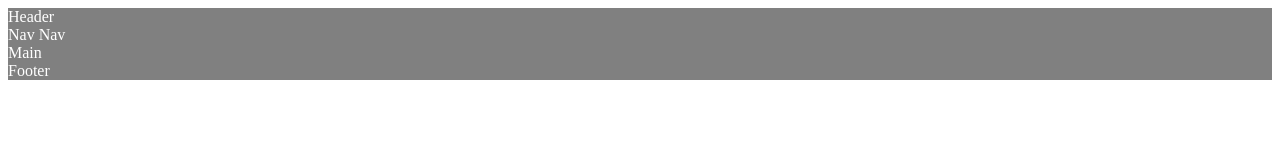
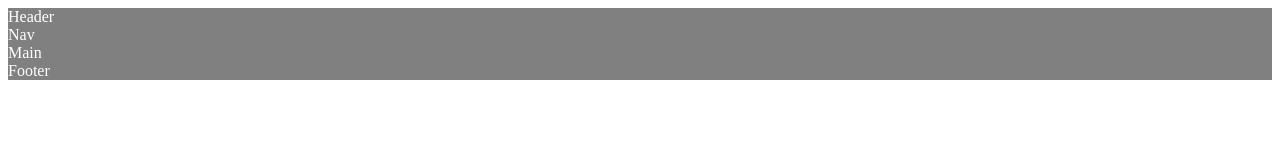
Before and after one commit to haykpash/uclaXProject2, a React (Create React App) app: page / in a window 1280 px wide. Shown: the top 160 px of the page. Built offline with nearby package versions, Linux system fonts and the light colour scheme.

Commit message:
Project2

```diff
--- a/src/App/Nav/Nav.jsx
+++ b/src/App/Nav/Nav.jsx
@@ -4,7 +4,7 @@ import './Nav.scss';
 const Nav = () => {
     return (
         <nav className='Nav'>
-            Nav Nav
+            Nav
         </nav>
     )
 };
```
